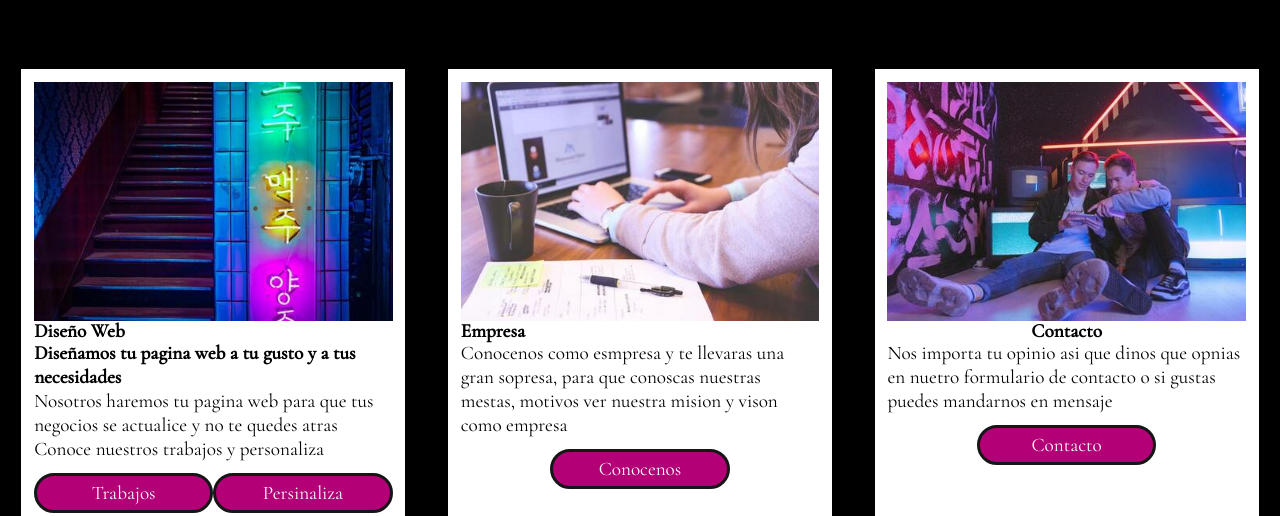
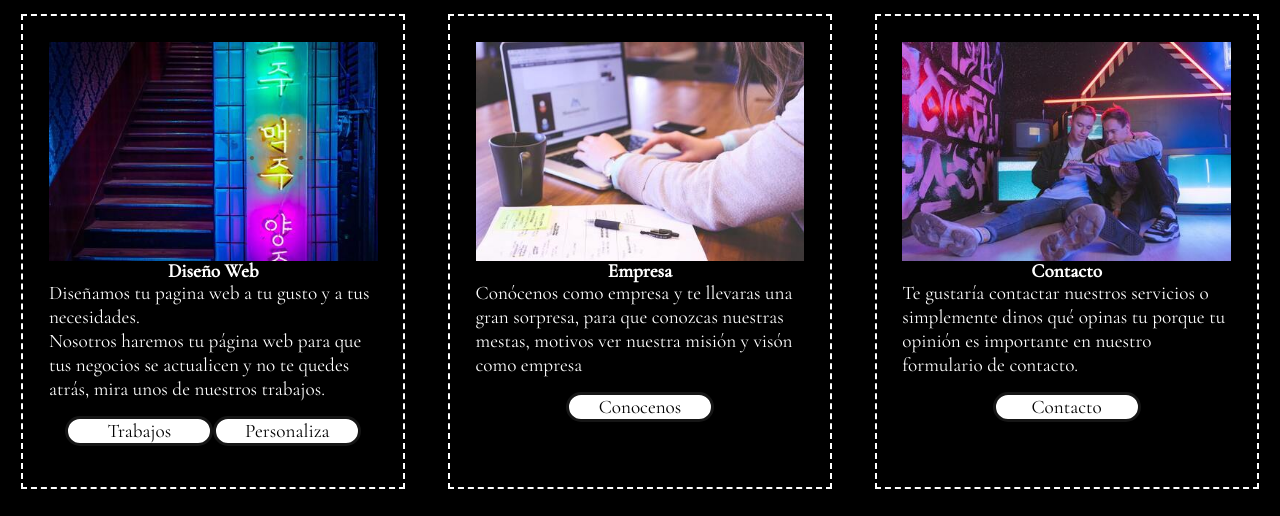
Before and after one commit to AndresMGC28/PF-Garcia-Castro, a website: page index.html in a window 1280 px wide. Shown: the part 634-1150 px from the top of the page. Drawn offline with nearby package versions, Linux system fonts and the light colour scheme.

Commit message:
Cambios en el Index

```diff
--- a/index.html
+++ b/index.html
@@ -23,7 +23,7 @@
             <nav>
                 <ul>
                     <li><a href="./html/diseño.html">Trabajos</a></li>
-                    <li><a href="./html/personaliza.html">Persinaliza</a></li>
+                    <li><a href="./html/personaliza.html">Personaliza</a></li>
                     <li><a href="./html/empresa.html">Empresa</a></li>
                     <li><a href="./html/contacto.html">Contacto</a></li>
                </ul>
@@ -36,7 +36,7 @@
                     <img src="./imagnes/logog2.jpg" alt="Logo de la Empresa" class="logo">
                 </div>
                 <div class="pagina">
-                    <h2 class="segundotitulo">Nosotros llevaremos tus negocios a la luna</h2>
+                    <h2 class="segundotitulo">Nosotros llevaremos tus páginas a la luna</h2>
                 </div>
             </div>
             <div class="divarticulos">
@@ -46,12 +46,11 @@
                         </div>
                         <div>
                             <h3>Diseño Web</h3>
-                            <h4>Diseñamos tu pagina web a tu gusto y a tus necesidades</h4>
-                            <p>Nosotros haremos tu pagina web para que tus negocios se actualice y no te quedes atras</p>
-                            <p>Conoce nuestros trabajos y personaliza
+                            <p>Diseñamos tu pagina web a tu gusto y a tus necesidades.</p>
+                            <p>Nosotros haremos tu página web para que tus negocios se actualicen y no te quedes atrás, mira unos de nuestros trabajos.</p>
                             <div class="divaidex">
                                 <a href="./html/diseño.html" class="aindex">Trabajos</a>
-                                <a href="./html/personaliza.html" class="aindex">Persinaliza</a>
+                                <a href="./html/personaliza.html" class="aindex">Personaliza</a>
                             </div>
                         </div>
                     </article>
@@ -62,7 +61,7 @@
                         </div>
                         <div>
                         <h3>Empresa</h3>
-                        <p>Conocenos como esmpresa y te llevaras una gran sopresa, para que conoscas nuestras mestas, motivos ver nuestra mision y vison como empresa</p>
+                        <p>Conócenos como empresa y te llevaras una gran sorpresa, para que conozcas nuestras mestas, motivos ver nuestra misión y visón como empresa</p>
                         <div class="divaidex">
                             <a href="./html/empresa.html" class="aindex">Conocenos</a>
                         </div>
@@ -73,7 +72,7 @@
                             <img src="./imagnes/13.jpg" alt="Diseño" class="imagenindex">
                         </div>
                         <h3>Contacto</h3>
-                        <p>Nos importa tu opinio asi que dinos que opnias en nuetro formulario de contacto o si gustas puedes mandarnos en mensaje</p>
+                        <p>Te gustaría contactar nuestros servicios o simplemente dinos qué opinas tu porque tu opinión es importante en nuestro formulario de contacto.</p>
                         <div class="divaidex">
                             <a href="./html/contacto.html" class="aindex">Contacto</a>
                         </div>
--- a/scss/layout/_navegacion.scss
+++ b/scss/layout/_navegacion.scss
@@ -22,6 +22,7 @@ ul{
         padding: 2px 1px;
         border-radius: 10px;
         border: $colordos 1px solid;
+        transition: all 1s;
         @include navegador(){
             padding: 5px 1px;
         }
@@ -36,6 +37,7 @@ li:hover{
     background-color:$colordos;
     opacity: .9;
     border-color:$colordos;
+    padding: 2px 5px;
     @include navegador{
         padding: 5px 15px;
     }
--- a/scss/views/_home.scss
+++ b/scss/views/_home.scss
@@ -7,6 +7,11 @@ main{
 }
 @mixin inicio{
     @media (min-width:$media-uno){
+        @content
+    }
+}
+@mixin articulos2{
+    @media (min-width:$media-dos){
         @content
     }
 }
@@ -38,32 +43,44 @@ div{
 
 div{
    article.articleindex{
-        width: 80%;
-        background-color: $colordos;
+        width: 75%;
+        background-color: $coloruno;
+        border: 2px dashed $colordos;
         padding: 2%;
-        margin: 10px auto;
+        margin: 15px auto;
         transition: all 1s;
+        color: $colordos;
     }
     article.articleindex:hover{
         width: 85%;
-        background-color: $coloruno;
-        border: 2px solid $colordos;
-        padding: 2%;
-        margin: 10px auto;
-        color: $colordos;
+        background-color: $colordos;
+        border: 2px solid $coloruno;
+        color: $coloruno;
+        @include inicio(){
+            width: 45%;
+        }
+        @include articulos2(){
+            width: 35%;
+        }
     }
-
     h3{
         line-height: 20px;
         text-align: center;
     }
     @include inicio(){
         display: flex;
+        justify-content: space-around;
         flex-wrap: wrap;
         article.articleindex{
+            width: 40%;
+            margin: 15px;
+        }
+    @include articulos2(){
+        article.articleindex{
             width: 30%;
-            padding: 1%;
-            margin: 70px auto;
+            margin: 15px auto;
+
+            }
         }
     }
 }
@@ -73,7 +90,7 @@ div{
 }
 .divaidex{
     text-align: center;
-    width: 100%;
+    width: 90%;
     margin: 10px auto;
 
 }
@@ -82,19 +99,19 @@ div{
     width: 50%;
     display: flex;
     flex-wrap: wrap;
-    background-color:$colorseis;
-    padding: 5px 1px;
+    background-color:$colordos;
+    padding: 1px auto;
     border-radius: 100px;
     border: $colortres 3px solid;
     text-decoration: none;
     text-align: center;
-    color: $colordos;
-    margin:  2px auto;
+    color: $coloruno;
+    margin: 5px auto;
 }
 .aindex:hover{
-    background-color:$colordos;
-    border: $colorseis 3px solid;
-    color:$coloruno;
+    background-color:$coloruno;
+    border: $colortres 3px solid;
+    color:$colordos;
 }
 
 //Este lo comparte las demas paginas
```
Also changed, not shown: css/styles.css, 1 other file.
